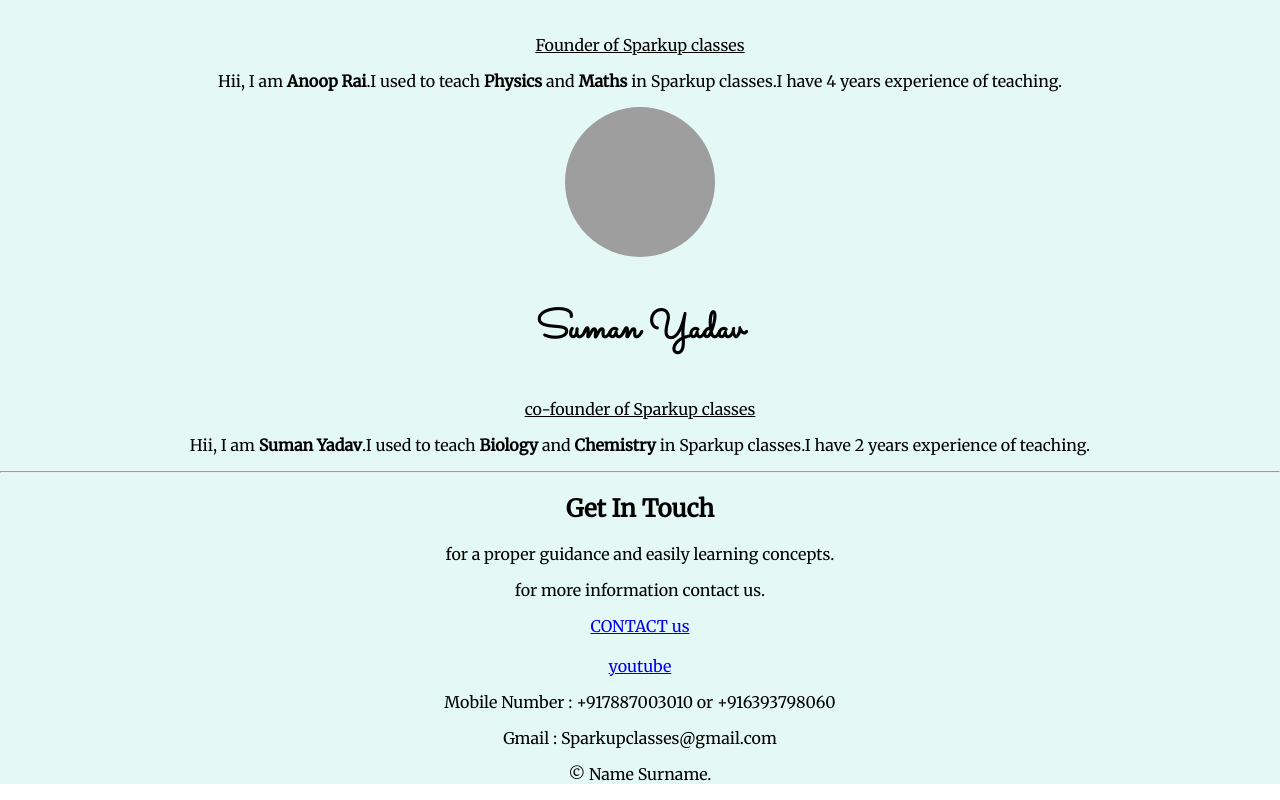
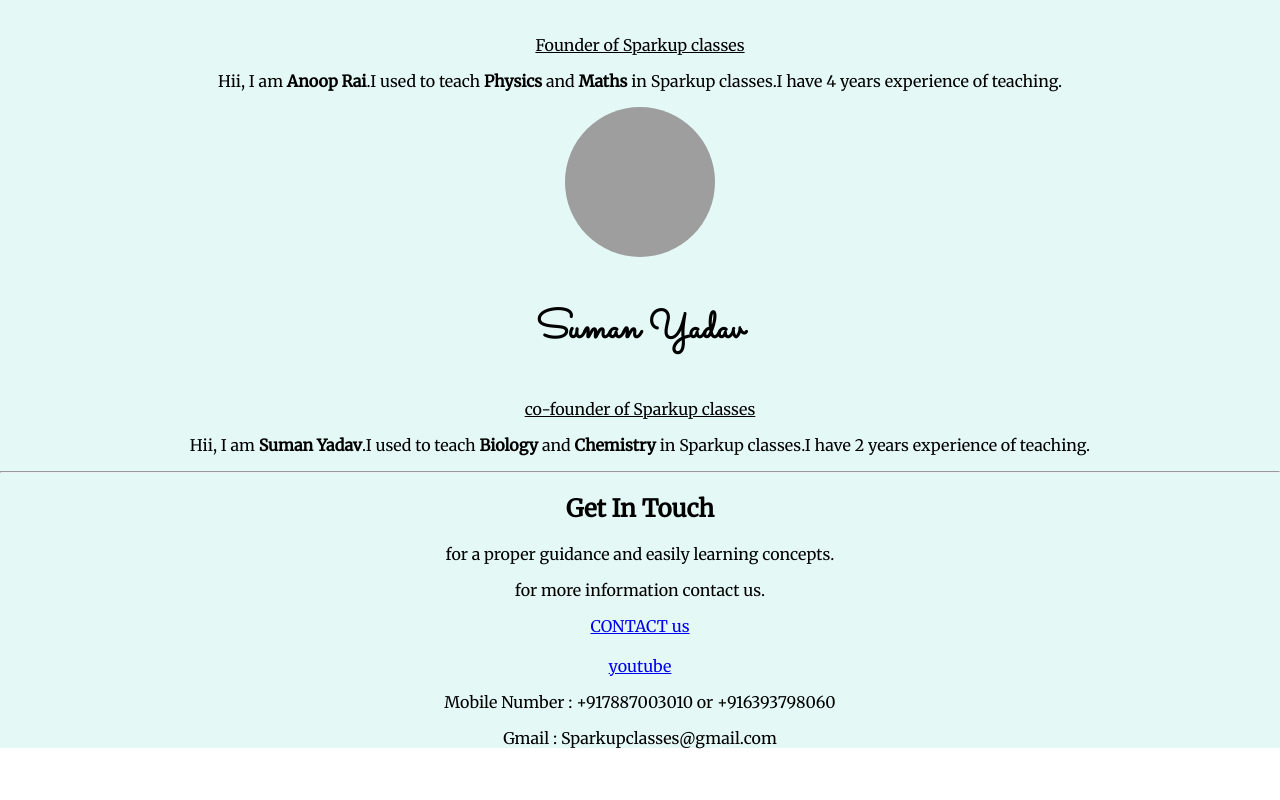
Before and after one commit to abhishekkumar7983/Sparkup-classes, a plain HTML site: page index.html in a window 1280 px wide. Shown: the part 1220-2020 px from the top of the page. After the commit the page ends 1984 px from the top, so only its background shows below. Drawn offline with Linux system fonts and the light colour scheme; grey boxes are pictures that could not be loaded.

Commit message:
Update index.html

```diff
--- a/index.html
+++ b/index.html
@@ -62,7 +62,6 @@
                            +916393798060
         </p>
         <p> Gmail : Sparkupclasses@gmail.com</p>
-        <p>© Name Surname.</p>
       </div>
 
 
```
